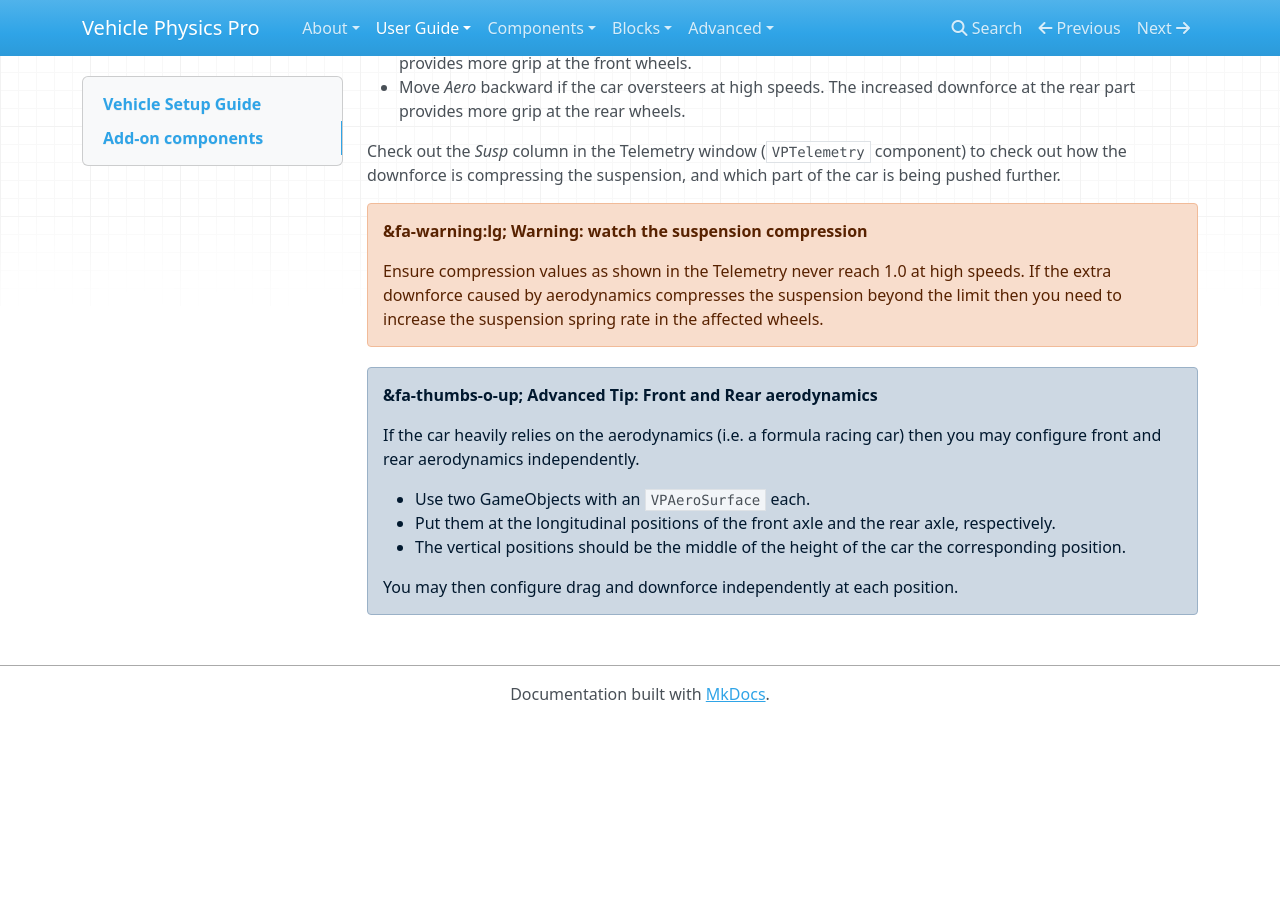
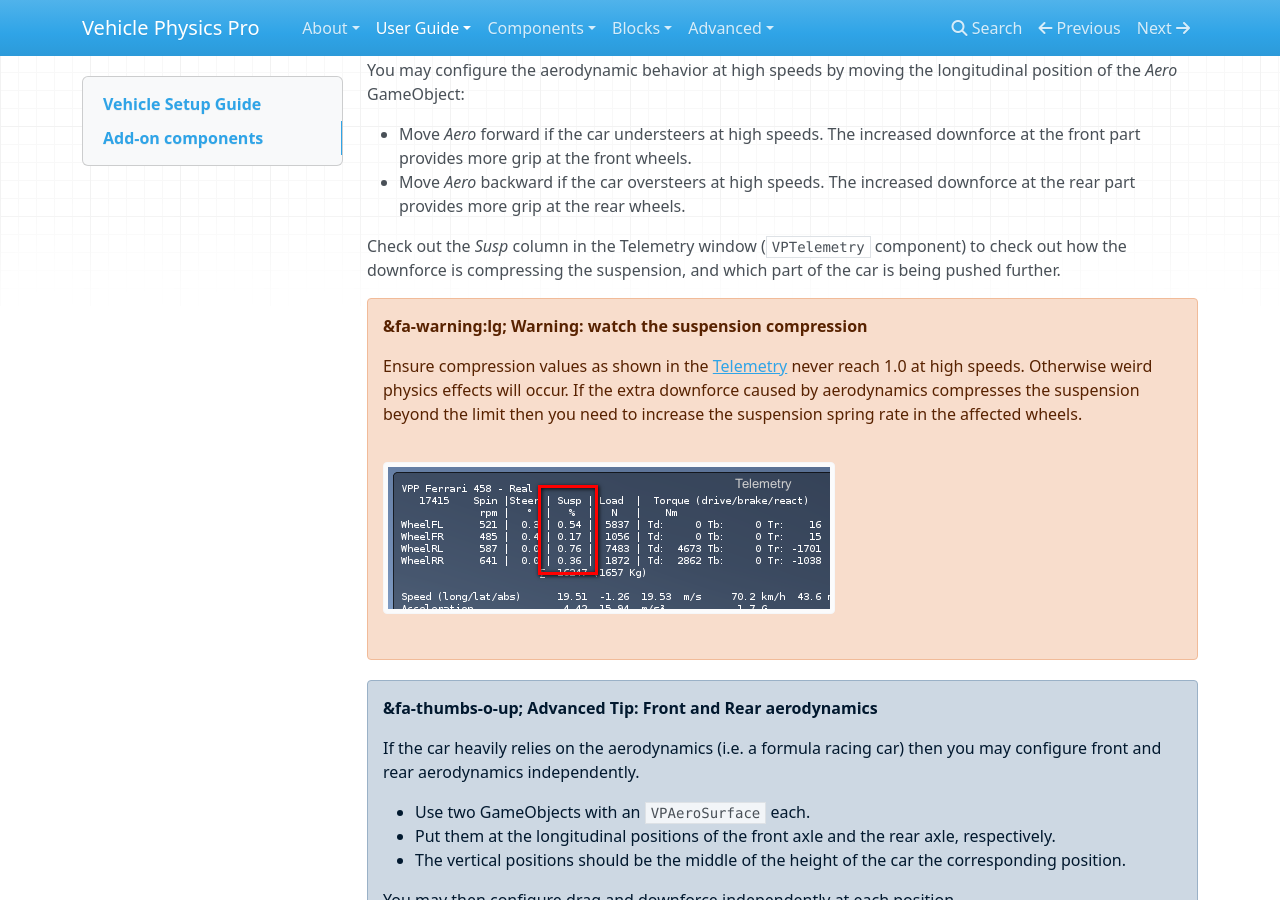
Before and after one commit to EdyJ/vehicle-physics-docs, an MkDocs documentation site: the page built from docs/user-guide/vehicle-setup.md, in a window 1280 px wide and 900 px high, scrolled down 18123 px. Built offline with MkDocs 1.6.1, drawn with Linux system fonts in a browser that asks for light colours; nearby versions of some CDN libraries; library files that are not in the unit come from our copies; formulas are drawn with MathJax 3; before the commit the page ends 18845 px from its top, so only the background shows below that; some of the changed text lies outside the part shown.

Commit message:
Vehicle Setup Guide: minor updates

```diff
--- a/docs/user-guide/vehicle-setup.md
+++ b/docs/user-guide/vehicle-setup.md
@@ -506,9 +508,12 @@
 downforce is compressing the suspension, and which part of the car is being pushed further.
 
 !!! Warning "&fa-warning:lg; Warning: watch the suspension compression"
-	Ensure compression values as shown in the Telemetry never reach 1.0 at high speeds. If the extra
+	Ensure compression values as shown in the [Telemetry](/components/vehicle-telemetry/#vptelemetry)
+	never reach 1.0 at high speeds. Otherwise weird physics effects will occur. If the extra
 	downforce caused by aerodynamics compresses the suspension beyond the limit then you need to
 	increase the suspension spring rate in the affected wheels.
+
+	![Suspension compression warning](/img/setup-guide/vpp-setup-suspension-warning.png)
 
 !!! Info "&fa-thumbs-o-up; Advanced Tip: Front and Rear aerodynamics"
 	If the car heavily relies on the aerodynamics (i.e. a formula racing car) then you may configure
```
Also changed, not shown: other parts of docs/user-guide/vehicle-setup.md (+2 -0 lines), docs/img/setup-guide/vpp-setup-rolling-friction.png, docs/img/setup-guide/vpp-setup-suspension-warning.png (added).
